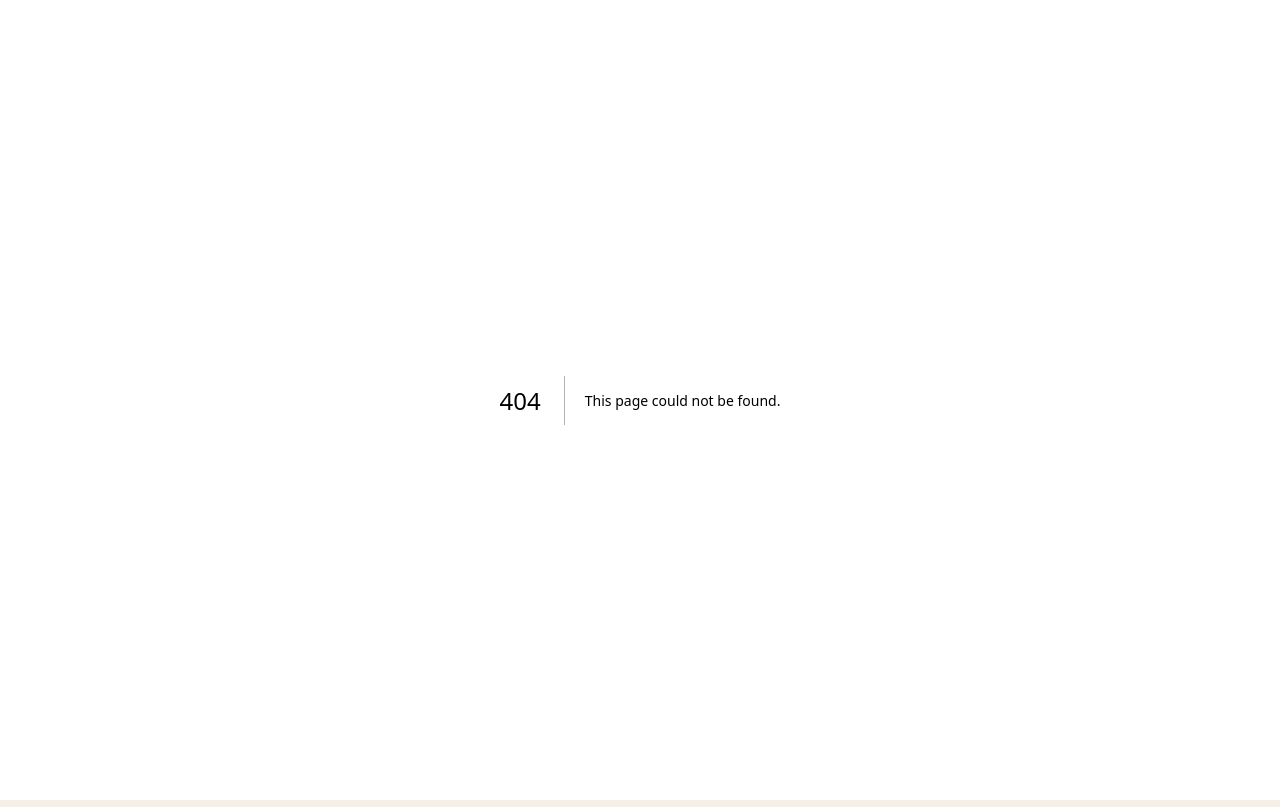
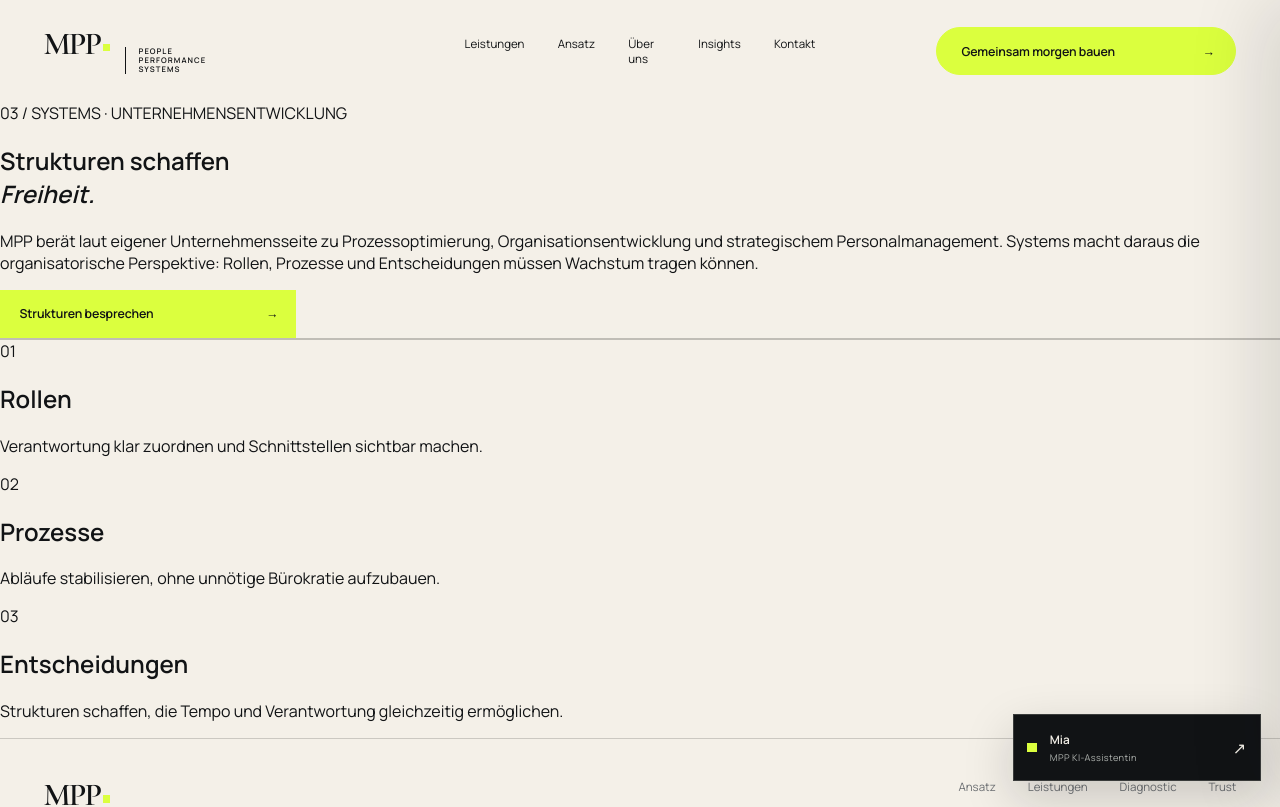
Before and after one commit to ravoeee-droid/MPP-Repo, a Next.js app: page /systems in a window 1280 px wide. Before the commit this address had no page. Shown: the top 807 px of the page. Built offline with nearby package versions, Linux system fonts and the light colour scheme.

Commit message:
Add MPP route: app/systems/page.tsx

```diff
--- /dev/null
+++ b/app/systems/page.tsx
@@ -0,0 +1,48 @@
+import { SiteHeader } from "@/components/mpp/site-header";
+import { SiteFooter } from "@/components/mpp/site-footer";
+import { MiaAssistant } from "@/components/mpp/mia-assistant";
+
+export default function SystemsPage() {
+  return (
+    <main>
+      <SiteHeader />
+      <MiaAssistant />
+
+      <section className="service-detail service-detail--systems">
+        <div className="service-detail__eyebrow">03 / SYSTEMS · UNTERNEHMENSENTWICKLUNG</div>
+        <div className="service-detail__hero">
+          <div>
+            <h1>
+              Strukturen schaffen
+              <br />
+              <em>Freiheit.</em>
+            </h1>
+            <p>
+              MPP berät laut eigener Unternehmensseite zu Prozessoptimierung,
+              Organisationsentwicklung und strategischem Personalmanagement.
+              Systems macht daraus die organisatorische Perspektive: Rollen,
+              Prozesse und Entscheidungen müssen Wachstum tragen können.
+            </p>
+            <a className="button button--primary" href="/#contact">
+              Strukturen besprechen <span aria-hidden="true">→</span>
+            </a>
+          </div>
+          <div className="service-detail__visual asset-slot" aria-hidden="true">
+            <div className="asset-slot__meta">
+              <span>SYSTEMS / ORGANISATION</span>
+              <strong>Finales Systems-Asset folgt.</strong>
+            </div>
+          </div>
+        </div>
+
+        <div className="service-detail__principles">
+          <article><span>01</span><h2>Rollen</h2><p>Verantwortung klar zuordnen und Schnittstellen sichtbar machen.</p></article>
+          <article><span>02</span><h2>Prozesse</h2><p>Abläufe stabilisieren, ohne unnötige Bürokratie aufzubauen.</p></article>
+          <article><span>03</span><h2>Entscheidungen</h2><p>Strukturen schaffen, die Tempo und Verantwortung gleichzeitig ermöglichen.</p></article>
+        </div>
+      </section>
+
+      <SiteFooter />
+    </main>
+  );
+}
```
